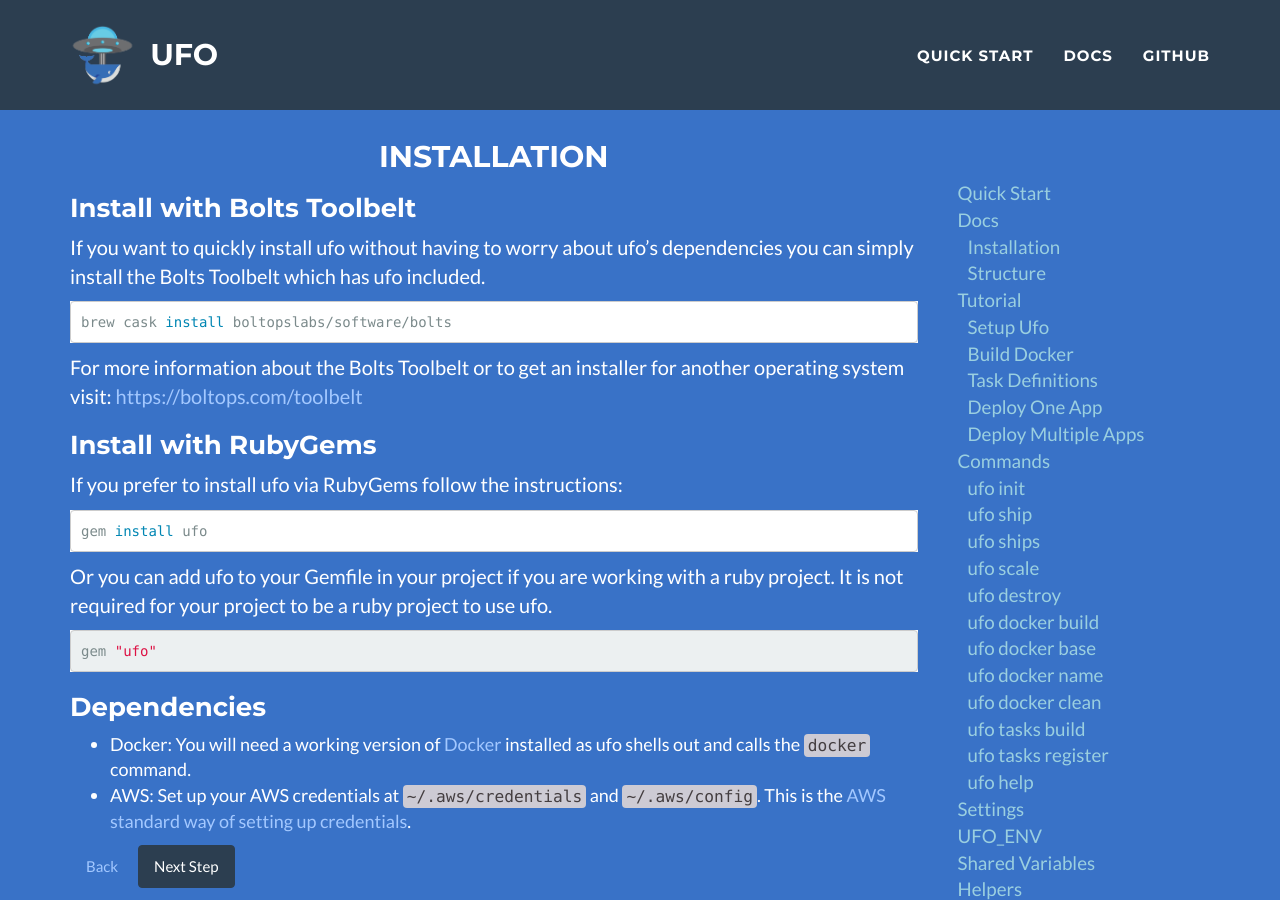
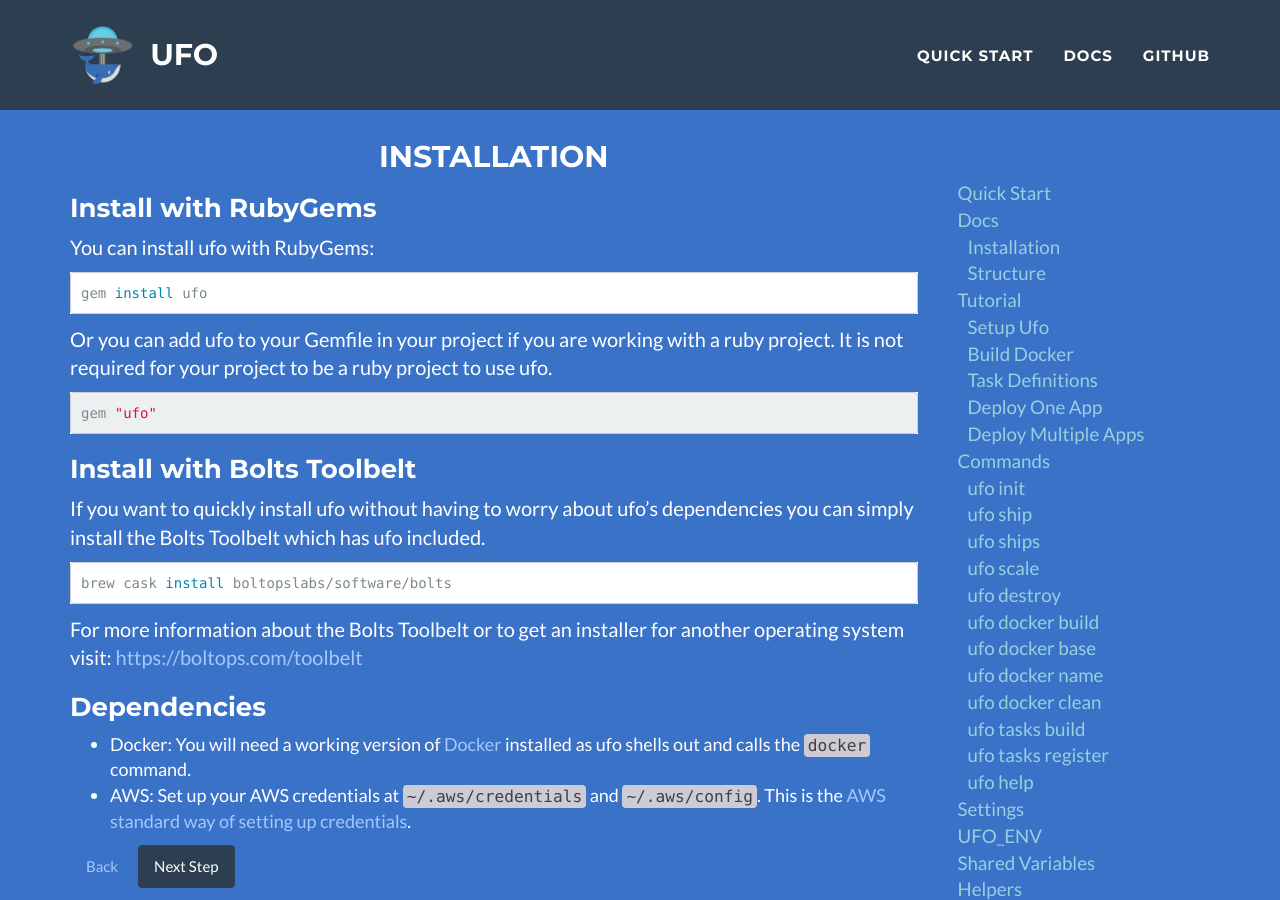
Before and after one commit to boltops-tools/ufo, a Jekyll site: the page built from docs/_docs/install.md, in a window 1280 px wide and 900 px high. Built offline with Jekyll 4.4.1, drawn with Linux system fonts in a browser that asks for light colours; part of the change alters nothing that is shown.

Commit message:
update install instructions

````diff
--- a/docs/_docs/install.md
+++ b/docs/_docs/install.md
@@ -1,6 +1,20 @@
 ---
 title: Installation
 ---
+
+### Install with RubyGems
+
+You can install ufo with RubyGems:
+
+```sh
+gem install ufo
+```
+
+Or you can add ufo to your Gemfile in your project if you are working with a ruby project.  It is not required for your project to be a ruby project to use ufo.
+
+{% highlight ruby %}
+gem "ufo"
+{% endhighlight %}
 
 ### Install with Bolts Toolbelt
 
@@ -12,20 +26,6 @@ brew cask install boltopslabs/software/bolts
 
 For more information about the Bolts Toolbelt or to get an installer for another operating system visit: [https://boltops.com/toolbelt](https://boltops.com/toolbelt)
 
-### Install with RubyGems
-
-If you prefer to install ufo via RubyGems follow the instructions:
-
-```sh
-gem install ufo
-```
-
-Or you can add ufo to your Gemfile in your project if you are working with a ruby project.  It is not required for your project to be a ruby project to use ufo.
-
-{% highlight ruby %}
-gem "ufo"
-{% endhighlight %}
-
 ### Dependencies
 
 * Docker: You will need a working version of [Docker](https://docs.docker.com/engine/installation/) installed as ufo shells out and calls the `docker` command.
````
